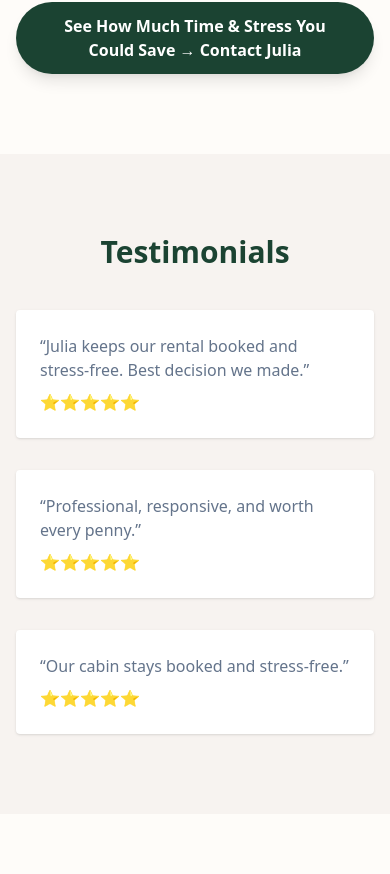
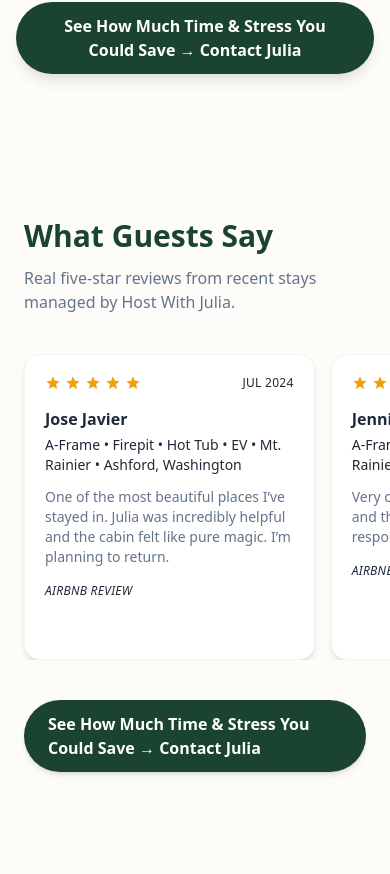
Before and after one commit to BlakeSanderson44/Host-With-Julia, a Next.js app: page / in a window 390 px wide. Shown: the part 7890-8764 px from the top of the page. Built offline with nearby package versions, Linux system fonts and the light colour scheme.

Commit message:
Add responsive testimonials section with curated review data

```diff
--- a/app/page.tsx
+++ b/app/page.tsx
@@ -86,7 +86,7 @@ const TestimonialsSection = dynamic(() => import('@/components/TestimonialsSecti
   loading: () => (
     <div className="py-16 sm:py-24 text-center text-slate">Loading testimonials…</div>
   ),
-  ssr: true,
+  ssr: false,
 });
 
 const ContactSection = dynamic(() => import('@/components/ContactSection'), {
@@ -100,7 +100,7 @@ const navItems: NavItem[] = [
   { href: '#locations', label: 'Locations' },
   { href: '#properties', label: 'Properties' },
   { href: '#about', label: 'Why Me' },
-  { href: '#faqs', label: 'Testimonials' },
+  { href: '#testimonials', label: 'Testimonials' },
   { href: '#contact', label: 'Contact' },
 ];
 
@@ -218,15 +218,6 @@ const properties: PropertyItem[] = [
   },
 ];
 
-const testimonials = [
-  {
-    id: 'testimonial-1',
-    quote: '“Julia keeps our rental booked and stress-free. Best decision we made.”',
-  },
-  { id: 'testimonial-2', quote: '“Professional, responsive, and worth every penny.”' },
-  { id: 'testimonial-3', quote: '“Our cabin stays booked and stress-free.”' },
-];
-
 export default function Home() {
   return (
     <>
@@ -239,7 +230,7 @@ export default function Home() {
         <PropertiesSection properties={properties} />
         <AboutSection {...aboutSectionContent} />
         <div className="mb-24 md:mb-0">
-          <TestimonialsSection testimonials={testimonials} />
+          <TestimonialsSection />
         </div>
         <ContactSection />
         <StickyCTA />
--- a/components/TestimonialsSection.tsx
+++ b/components/TestimonialsSection.tsx
@@ -1,29 +1,169 @@
-import Section from './ui/Section';
+"use client";
 
-interface Testimonial {
-  id: string;
-  quote: string;
+import { useState } from "react";
+import type { SVGProps } from "react";
+import { TESTIMONIALS } from "@/data/testimonials";
+
+type TestimonialsSectionProps = {
+  className?: string;
+};
+
+function classNames(...values: Array<string | undefined | null | false>) {
+  return values.filter(Boolean).join(" ");
 }
 
-interface TestimonialsSectionProps {
-  testimonials: Testimonial[];
-  className?: string;
+function formatReviewDate(value: string) {
+  if (!value) return value;
+  const iso = value.length === 7 ? `${value}-01` : value;
+  const parsed = new Date(iso);
+  if (Number.isNaN(parsed.getTime())) return value;
+  return new Intl.DateTimeFormat("en-US", { month: "short", year: "numeric" }).format(parsed);
 }
 
-export default function TestimonialsSection({ testimonials, className }: TestimonialsSectionProps) {
+function toDateTimeAttribute(value: string) {
+  return value.length === 7 ? `${value}-01` : value;
+}
+
+const StarIcon = ({ className, ...props }: SVGProps<SVGSVGElement>) => (
+  <svg
+    viewBox="0 0 24 24"
+    aria-hidden="true"
+    focusable="false"
+    className={classNames("h-4 w-4", className)}
+    {...props}
+  >
+    <path
+      fill="currentColor"
+      d="M12 17.27 18.18 21l-1.64-7.03L22 9.24l-7.19-.62L12 2 9.19 8.62 2 9.24l5.46 4.73L5.82 21z"
+    />
+  </svg>
+);
+
+function Stars({ value = 5 }: { value?: number }) {
+  const rating = Math.round(Math.max(0, Math.min(5, value)));
   return (
-    <Section id="faqs" className={`bg-sand py-20${className ? ` ${className}` : ''}`}>
-      <div className="max-w-6xl mx-auto px-4">
-        <h2 className="text-3xl font-bold text-forest text-center mb-10">Testimonials</h2>
-        <div className="grid gap-8 md:grid-cols-3">
-          {testimonials.map((testimonial) => (
-            <blockquote key={testimonial.id} className="bg-white p-6 rounded shadow">
-              <p className="text-slate mb-2">{testimonial.quote}</p>
-              <div>⭐️⭐️⭐️⭐️⭐️</div>
-            </blockquote>
+    <div className="inline-flex items-center gap-1 text-amber-500" role="img" aria-label={`${rating} out of 5 stars`}>
+      {Array.from({ length: 5 }).map((_, index) => (
+        <StarIcon key={index} className={index < rating ? "opacity-100" : "opacity-30"} />
+      ))}
+    </div>
+  );
+}
+
+function ReviewBody({ text }: { text: string }) {
+  const [expanded, setExpanded] = useState(false);
+  const limit = 220;
+  const needsTruncation = text.length > limit;
+  const truncated = needsTruncation ? `${text.slice(0, limit).trimEnd()}…` : text;
+
+  return (
+    <p className="text-slate">
+      {expanded || !needsTruncation ? text : truncated}{" "}
+      {needsTruncation && (
+        <button
+          type="button"
+          onClick={() => setExpanded((open) => !open)}
+          className="rounded font-semibold text-forest underline-offset-2 transition hover:underline focus:outline-none focus-visible:ring-2 focus-visible:ring-forest focus-visible:ring-offset-2"
+          aria-expanded={expanded}
+        >
+          {expanded ? "Show less" : "Read more"}
+        </button>
+      )}
+    </p>
+  );
+}
+
+export default function TestimonialsSection({ className }: TestimonialsSectionProps) {
+  return (
+    <section id="testimonials" className={classNames("bg-cream py-16 sm:py-24", className)}>
+      <div className="mx-auto max-w-6xl px-6 sm:px-10">
+        <header className="mb-10 sm:mb-14">
+          <h2 className="text-3xl font-bold text-forest">What Guests Say</h2>
+          <p className="mt-3 max-w-2xl text-slate">
+            Real five-star reviews from recent stays managed by Host With Julia.
+          </p>
+        </header>
+
+        <div className="-mx-6 overflow-x-auto px-6 sm:hidden">
+          <div className="flex snap-x snap-mandatory gap-4">
+            {TESTIMONIALS.map((testimonial) => (
+              <article
+                key={testimonial.id}
+                className="min-w-[85%] snap-start rounded-2xl border border-sand bg-white p-5 shadow-soft"
+              >
+                <header className="flex items-start justify-between gap-3">
+                  <Stars value={testimonial.rating ?? 5} />
+                  {testimonial.date && (
+                    <time
+                      dateTime={toDateTimeAttribute(testimonial.date)}
+                      className="text-xs font-medium uppercase tracking-wide text-slate-500"
+                    >
+                      {formatReviewDate(testimonial.date)}
+                    </time>
+                  )}
+                </header>
+                <h3 className="mt-4 text-base font-semibold text-charcoal">{testimonial.name}</h3>
+                <p className="mt-1 text-sm font-medium text-slate-600">
+                  <span>{testimonial.property}</span>
+                  {testimonial.location && (
+                    <span className="text-slate-500"> • {testimonial.location}</span>
+                  )}
+                </p>
+                <div className="mt-3 text-sm">
+                  <ReviewBody text={testimonial.text} />
+                </div>
+                {testimonial.source && (
+                  <cite className="mt-4 block text-xs uppercase tracking-wide text-slate-500">
+                    {testimonial.source}
+                  </cite>
+                )}
+              </article>
+            ))}
+          </div>
+        </div>
+
+        <div className="hidden grid-cols-2 gap-6 sm:grid lg:grid-cols-3">
+          {TESTIMONIALS.map((testimonial) => (
+            <article key={testimonial.id} className="rounded-2xl border border-sand bg-white p-6 shadow-soft">
+              <header className="flex items-start justify-between gap-3">
+                <Stars value={testimonial.rating ?? 5} />
+                {testimonial.date && (
+                  <time
+                    dateTime={toDateTimeAttribute(testimonial.date)}
+                    className="text-xs font-medium uppercase tracking-wide text-slate-500"
+                  >
+                    {formatReviewDate(testimonial.date)}
+                  </time>
+                )}
+              </header>
+              <h3 className="mt-4 text-base font-semibold text-charcoal">{testimonial.name}</h3>
+              <p className="mt-1 text-sm font-medium text-slate-600">
+                <span>{testimonial.property}</span>
+                {testimonial.location && (
+                  <span className="text-slate-500"> • {testimonial.location}</span>
+                )}
+              </p>
+              <div className="mt-3 text-sm">
+                <ReviewBody text={testimonial.text} />
+              </div>
+              {testimonial.source && (
+                <cite className="mt-4 block text-xs uppercase tracking-wide text-slate-500">
+                  {testimonial.source}
+                </cite>
+              )}
+            </article>
           ))}
         </div>
+
+        <div className="mt-10 sm:mt-12">
+          <a
+            href="#contact"
+            className="inline-flex items-center justify-center rounded-full bg-forest px-6 py-3 font-semibold text-white shadow-md transition hover:shadow-lg focus:outline-none focus-visible:ring-2 focus-visible:ring-forest focus-visible:ring-offset-2"
+          >
+            See How Much Time &amp; Stress You Could Save → Contact Julia
+          </a>
+        </div>
       </div>
-    </Section>
+    </section>
   );
 }
--- /dev/null
+++ b/data/testimonials.ts
@@ -0,0 +1,121 @@
+export type Testimonial = {
+  id: string;
+  name: string;
+  property: string;
+  location?: string;
+  date?: string;
+  rating?: number;
+  text: string;
+  source?: string;
+};
+
+export const TESTIMONIALS: Testimonial[] = [
+  {
+    id: "t1",
+    name: "Jose Javier",
+    property: "A-Frame • Firepit • Hot Tub • EV • Mt. Rainier",
+    location: "Ashford, Washington",
+    date: "2024-07",
+    rating: 5,
+    text:
+      "One of the most beautiful places I’ve stayed in. Julia was incredibly helpful and the cabin felt like pure magic. I’m planning to return.",
+    source: "Airbnb review",
+  },
+  {
+    id: "t2",
+    name: "Jennifer",
+    property: "A-Frame • Firepit • Hot Tub • EV • Mt. Rainier",
+    location: "Ashford, Washington",
+    date: "2024-06",
+    rating: 5,
+    text:
+      "Very close to the Mt. Rainier entrance and the hot tub was wonderful. Julia responded quickly to every question.",
+    source: "Airbnb review",
+  },
+  {
+    id: "t3",
+    name: "James",
+    property: "A-Frame • Firepit • Hot Tub • EV • Mt. Rainier",
+    location: "Ashford, Washington",
+    date: "2024-05",
+    rating: 5,
+    text:
+      "A perfect place to unwind after a long day exploring Mount Rainier. Well-equipped home and the hot tub was amazing.",
+    source: "Airbnb review",
+  },
+  {
+    id: "t4",
+    name: "Viraj",
+    property: "A-Frame • Firepit • Hot Tub • EV • Mt. Rainier",
+    location: "Ashford, Washington",
+    date: "2024-04",
+    rating: 5,
+    text:
+      "Very close to the park and Julia was a responsive host. Had a lovely stay and would love to return.",
+    source: "Airbnb review",
+  },
+  {
+    id: "t5",
+    name: "Aldo",
+    property: "A-Frame • Firepit • Hot Tub • EV • Mt. Rainier",
+    location: "Ashford, Washington",
+    date: "2024-03",
+    rating: 5,
+    text: "Great luxury cabin and Julia’s responses were quick and helpful.",
+    source: "Airbnb review",
+  },
+  {
+    id: "t6",
+    name: "Sonam",
+    property: "A-Frame • Firepit • Hot Tub • EV • Mt. Rainier",
+    location: "Ashford, Washington",
+    date: "2024-02",
+    rating: 5,
+    text:
+      "Beautiful and fully stocked cabin with comfy beds and sofas. Easy-to-use hot tub and peaceful surroundings—elk and deer sometimes wander by.",
+    source: "Airbnb review",
+  },
+  {
+    id: "t7",
+    name: "Lisa",
+    property: "Indoor Pool • Hot Tub • Games • Lake Access",
+    location: "Chelan, Washington",
+    date: "2024-07",
+    rating: 5,
+    text:
+      "Condo matched the description exactly. Clear instructions and very responsive host. Julia shared great local suggestions—we’d definitely stay again.",
+    source: "Airbnb review",
+  },
+  {
+    id: "t8",
+    name: "Summer",
+    property: "Lake Access & Views • Indoor Pool & Hot Tub",
+    location: "Chelan, Washington",
+    date: "2024-06",
+    rating: 5,
+    text:
+      "Spotless, well-stocked, with a beautiful lake view. Julia was super responsive and thoughtful—she even shipped back my daughter’s forgotten stuffed animal. Truly above-and-beyond service.",
+    source: "Airbnb review",
+  },
+  {
+    id: "t9",
+    name: "Trisha",
+    property: "Lake Access & Views • Indoor Pool & Hot Tub",
+    location: "Chelan, Washington",
+    date: "2024-05",
+    rating: 5,
+    text:
+      "Clean and comfortable with a well-stocked kitchen and bedrooms. Beds were very comfy and the lake view was incredible. Highly recommend.",
+    source: "Airbnb review",
+  },
+  {
+    id: "t10",
+    name: "Emily Jo",
+    property: "Chelan Getaway • Indoor Pool, Hot Tub & Games",
+    location: "Chelan, Washington",
+    date: "2024-04",
+    rating: 5,
+    text: "Julia was very helpful—I would highly recommend renting her condo in Chelan.",
+    source: "Airbnb review",
+  },
+];
```
